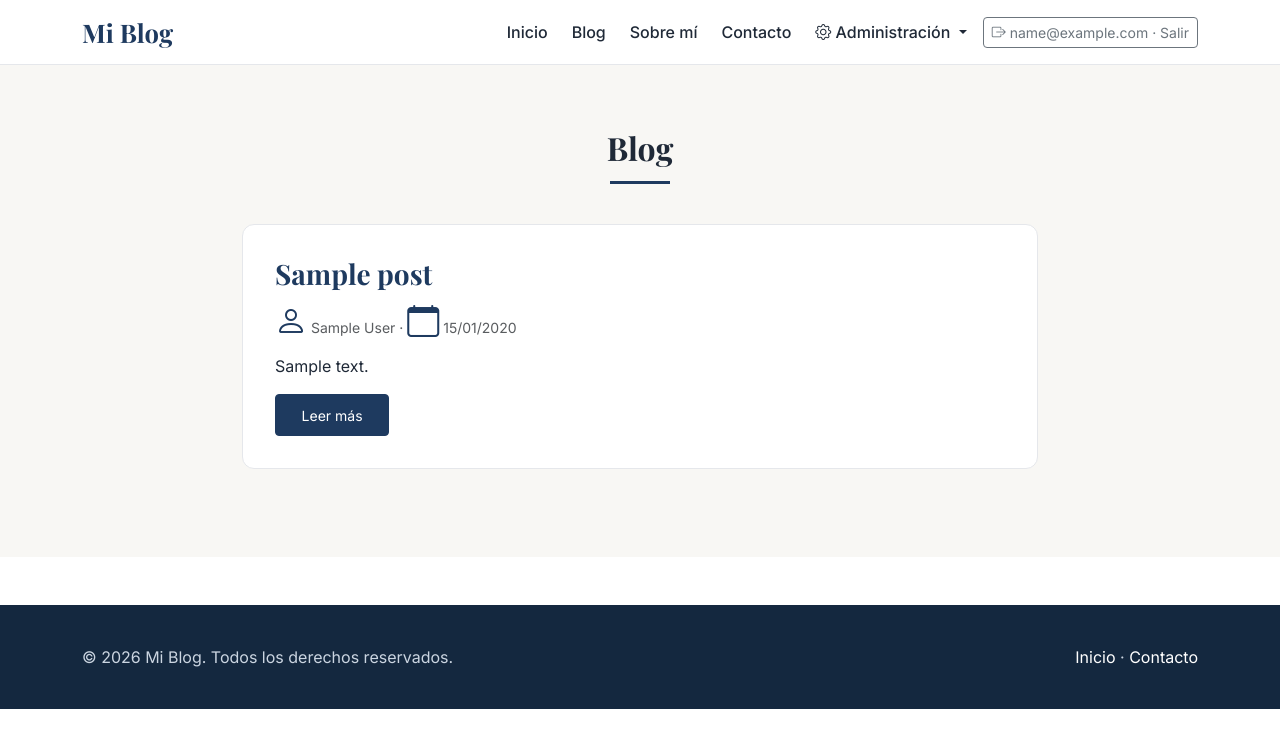
After one commit to EnzoMR14/Spring-Blog, a Spring Boot app: page /blog in a window 1280 px wide. The commit adds this page. Shown: the top 748 px of the page. Run offline with Spring Boot 4, Linux system fonts and the light colour scheme; the visitor is signed in with stand-in values (Sample User, id 1); tables that the repository leaves empty hold one stand-in row (values such as "Sample post"); some of the project's set-up classes (security, data sources, template engines, error pages and the like) are left out, and stand-ins take their place; some libraries are stand-ins or nearby versions.

Commit message:
Blog: entidad Post, listado paginado, detalle y alta de entradas

```diff
--- a/src/main/java/com/blog/springblog/config/SecurityConfig.java
+++ b/src/main/java/com/blog/springblog/config/SecurityConfig.java
@@ -15,6 +15,7 @@ public class SecurityConfig {
         http
             .authorizeHttpRequests(auth -> auth
                 .requestMatchers("/admin/**").hasRole("ADMIN")
+                .requestMatchers("/blog/new").hasRole("ADMIN")      // ← nueva
                 .anyRequest().permitAll())
             .formLogin(form -> form
                 .loginPage("/login")
--- /dev/null
+++ b/src/main/java/com/blog/springblog/controller/BlogController.java
@@ -0,0 +1,77 @@
+package com.blog.springblog.controller;
+
+import com.blog.springblog.dto.PostForm;
+import com.blog.springblog.entity.Post;
+import com.blog.springblog.entity.User;
+import com.blog.springblog.repository.PostRepository;
+import com.blog.springblog.repository.UserRepository;
+import jakarta.validation.Valid;
+import org.springframework.data.domain.Page;
+import org.springframework.data.domain.PageRequest;
+import org.springframework.http.HttpStatus;
+import org.springframework.stereotype.Controller;
+import org.springframework.ui.Model;
+import org.springframework.validation.BindingResult;
+import org.springframework.web.bind.annotation.*;
+import org.springframework.web.server.ResponseStatusException;
+
+import java.security.Principal;
+
+@Controller
+public class BlogController {
+
+    private static final int POSTS_PER_PAGE = 5;
+
+    private final PostRepository postRepository;
+    private final UserRepository userRepository;
+
+    public BlogController(PostRepository postRepository, UserRepository userRepository) {
+        this.postRepository = postRepository;
+        this.userRepository = userRepository;
+    }
+
+    // Listado paginado
+    @GetMapping("/blog")
+    public String list(@RequestParam(defaultValue = "0") int page, Model model) {
+        if (page < 0) page = 0;
+        Page<Post> posts = postRepository.findAllByOrderByPublishedAtDesc(
+                PageRequest.of(page, POSTS_PER_PAGE));
+        model.addAttribute("posts", posts);
+        return "blog/list";
+    }
+
+    // Una entrada
+    @GetMapping("/blog/{id}")
+    public String detail(@PathVariable Long id, Model model) {
+        Post post = postRepository.findById(id)
+                .orElseThrow(() -> new ResponseStatusException(HttpStatus.NOT_FOUND));
+        model.addAttribute("post", post);
+        return "blog/detail";
+    }
+
+    // Crear entrada (solo admin)
+    @GetMapping("/blog/new")
+    public String newForm(Model model) {
+        model.addAttribute("postForm", new PostForm());
+        return "blog/new_post";
+    }
+
+    @PostMapping("/blog/new")
+    public String create(@Valid @ModelAttribute("postForm") PostForm form,
+                         BindingResult result,
+                         Principal principal) {
+        if (result.hasErrors()) {
+            return "blog/new_post";
+        }
+
+        User author = userRepository.findByEmail(principal.getName()).orElseThrow();
+
+        Post post = new Post();
+        post.setTitle(form.getTitle());
+        post.setContent(form.getContent());
+        post.setAuthor(author);
+        postRepository.save(post);
+
+        return "redirect:/blog/" + post.getId();
+    }
+}
--- /dev/null
+++ b/src/main/resources/templates/blog/list.html
@@ -0,0 +1,72 @@
+<!doctype html>
+<html lang="es" xmlns:th="http://www.thymeleaf.org">
+  <head th:replace="~{fragments/layout :: head}"></head>
+  <body>
+    <nav th:replace="~{fragments/layout :: navbar}"></nav>
+
+    <section class="section section-alt">
+      <div class="container" style="max-width: 820px">
+        <h2 class="section-title">Blog</h2>
+
+        <p class="text-muted text-center" th:if="${posts.empty}">
+          Todavía no hay entradas.
+        </p>
+
+        <article class="feature-card mb-4" th:each="p : ${posts.content}">
+          <h3>
+            <a
+              th:href="@{'/blog/' + ${p.id}}"
+              th:text="${p.title}"
+              class="text-decoration-none"
+              style="color: var(--accent)"
+              >Título</a
+            >
+          </h3>
+          <p class="text-muted small mb-2">
+            <i class="bi bi-person"></i>
+            <span th:text="${p.author.name}">Autor</span> ·
+            <i class="bi bi-calendar"></i>
+            <span th:text="${#temporals.format(p.publishedAt, 'dd/MM/yyyy')}"
+              >fecha</span
+            >
+          </p>
+          <p th:text="${#strings.abbreviate(p.content, 220)}">Resumen</p>
+          <a th:href="@{'/blog/' + ${p.id}}" class="btn btn-accent btn-sm"
+            >Leer más</a
+          >
+        </article>
+
+        <!-- Paginación -->
+        <nav th:if="${posts.totalPages > 1}">
+          <ul class="pagination justify-content-center">
+            <li class="page-item" th:classappend="${posts.first} ? 'disabled'">
+              <a class="page-link" th:href="@{/blog(page=${posts.number - 1})}"
+                >&laquo;</a
+              >
+            </li>
+            <li
+              class="page-item"
+              th:each="i : ${#numbers.sequence(0, posts.totalPages - 1)}"
+              th:classappend="${i == posts.number} ? 'active'"
+            >
+              <a
+                class="page-link"
+                th:href="@{/blog(page=${i})}"
+                th:text="${i + 1}"
+                >1</a
+              >
+            </li>
+            <li class="page-item" th:classappend="${posts.last} ? 'disabled'">
+              <a class="page-link" th:href="@{/blog(page=${posts.number + 1})}"
+                >&raquo;</a
+              >
+            </li>
+          </ul>
+        </nav>
+      </div>
+    </section>
+
+    <footer th:replace="~{fragments/layout :: footer}"></footer>
+    <th:block th:replace="~{fragments/layout :: scripts}"></th:block>
+  </body>
+</html>
--- a/src/main/resources/templates/fragments/layout.html
+++ b/src/main/resources/templates/fragments/layout.html
@@ -43,6 +43,9 @@
               <a class="nav-link" th:href="@{/}">Inicio</a>
             </li>
             <li class="nav-item">
+              <a class="nav-link" th:href="@{/blog}">Blog</a>
+            </li>
+            <li class="nav-item">
               <a class="nav-link" th:href="@{/about}">Sobre mí</a>
             </li>
             <li class="nav-item">
@@ -67,6 +70,11 @@
                 <li>
                   <a class="dropdown-item" th:href="@{/admin/contacts}"
                     ><i class="bi bi-envelope"></i> Mensajes</a
+                  >
+                </li>
+                <li>
+                  <a class="dropdown-item" th:href="@{/blog/new}"
+                    ><i class="bi bi-pencil-square"></i> Nueva entrada</a
                   >
                 </li>
               </ul>
```
Also changed, not shown: src/main/java/com/blog/springblog/dto/PostForm.java (added, +20 -0 lines), src/main/java/com/blog/springblog/entity/Post.java (added, +38 -0 lines), src/main/java/com/blog/springblog/repository/PostRepository.java (added, +10 -0 lines), src/main/resources/templates/blog/detail.html (added, +37 -0 lines), src/main/resources/templates/blog/new_post.html (added, +56 -0 lines).
